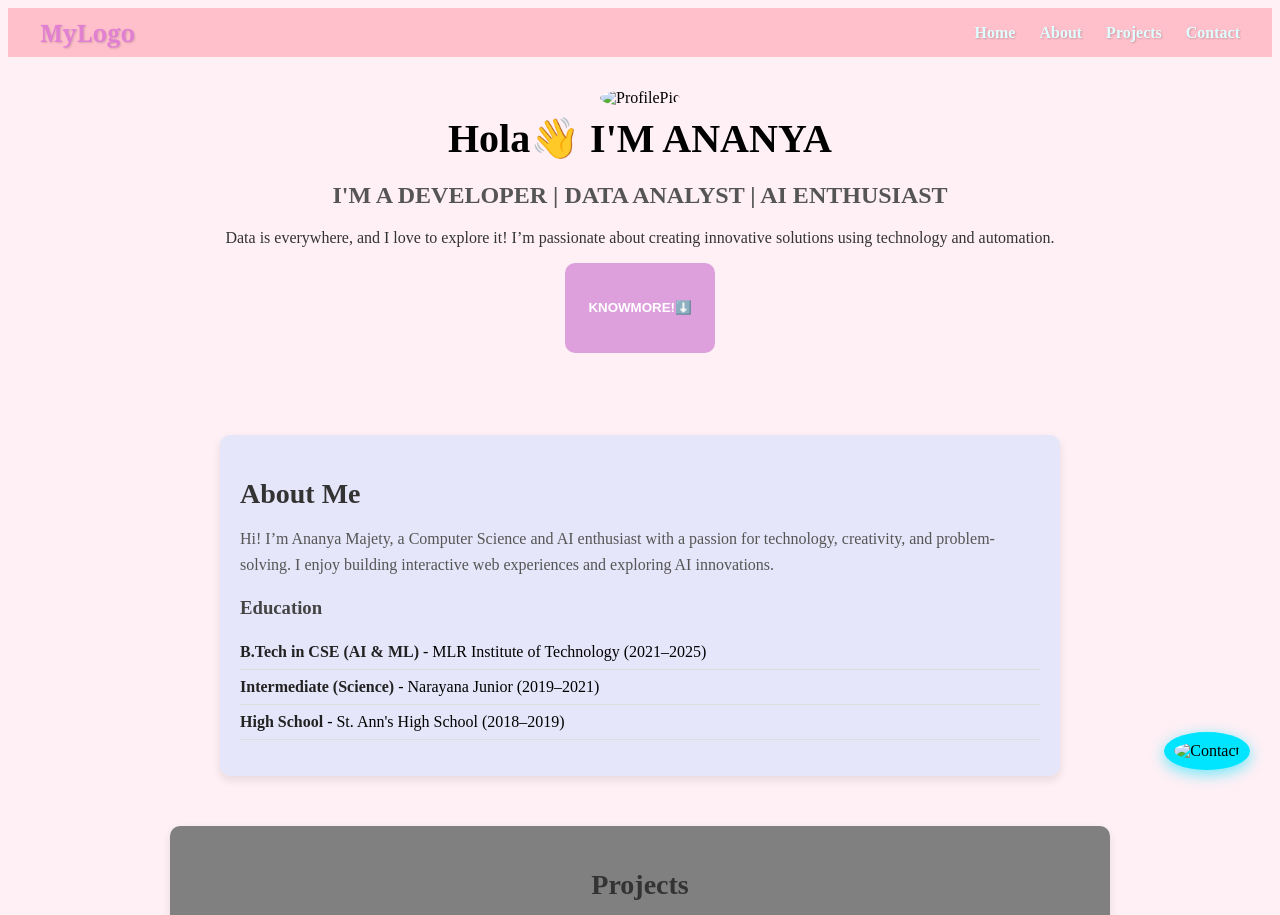
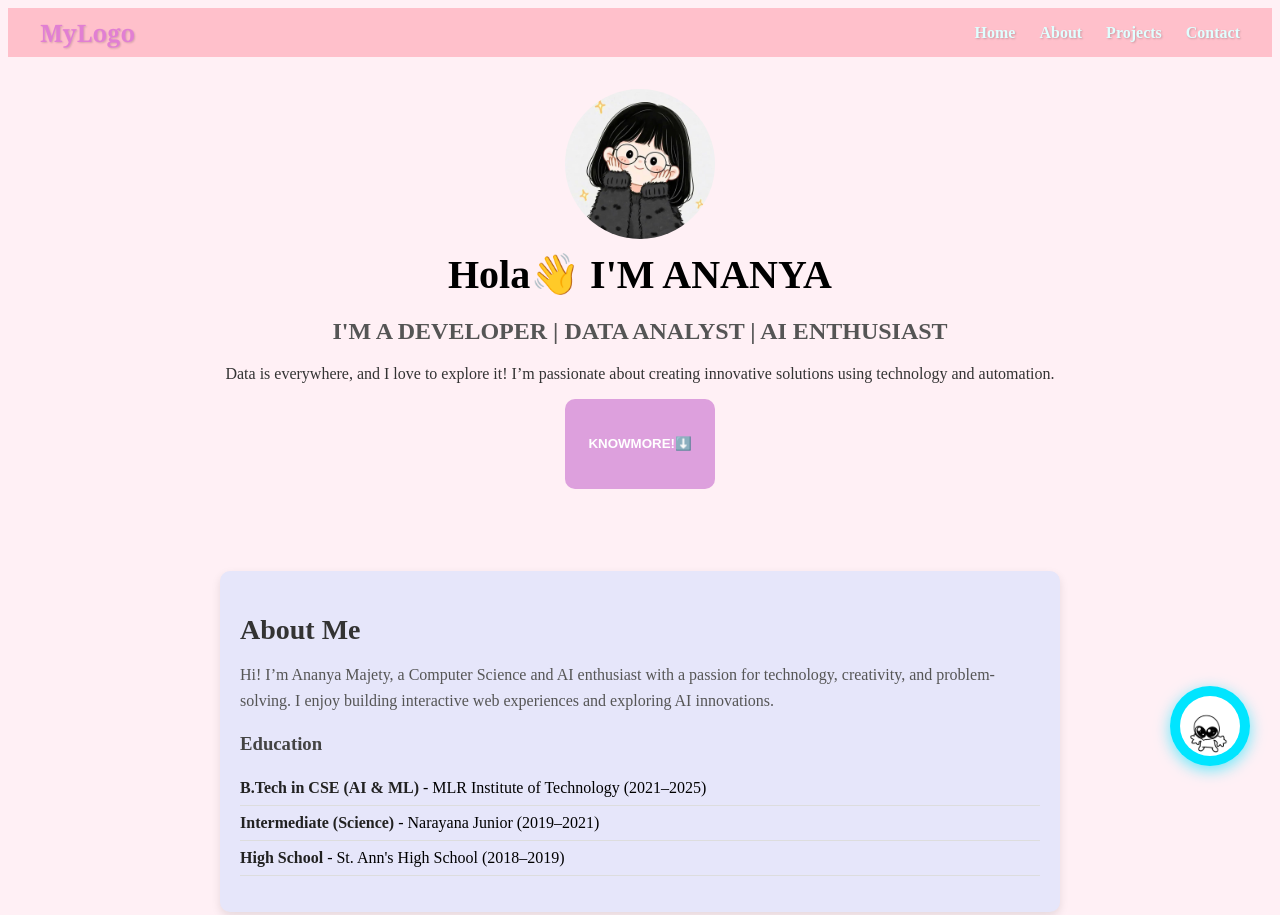
Before and after one commit to ananyamajety/Mine, a plain HTML site: page index.html in a window 1280 px wide. Shown: the top 915 px of the page. Drawn offline with Linux system fonts and the light colour scheme.

Commit message:
Update index.html

```diff
--- a/index.html
+++ b/index.html
@@ -17,7 +17,7 @@
         </ul>
     </nav>
     <header class="hero">
-        <img src="myjunk/pfp.jfif" alt="ProfilePic" id="pfp" class="pfp" onclick="OpenPopUp()">
+        <img src="pfp.jfif" alt="ProfilePic" id="pfp" class="pfp" onclick="OpenPopUp()">
         <h1>Hola👋 I'M ANANYA</h1>
         <H2 id="typing-text">I'M A DEVELOPER | DATA ANALYST | AI ENTHUSIAST</H2>
         <p>Data is everywhere, and I love to explore it! I’m passionate about creating innovative solutions using technology and automation.</p>
@@ -81,7 +81,7 @@
     </footer>
     <!-- Floating Button -->
     <div class="floating-menu">
-        <img src="myjunk/bot.jfif" alt="Contact" id="menu-btn">
+        <img src="bot.jfif" alt="Contact" id="menu-btn">
         <div class="menu-circle" id="menu-circle">
             <a href="https://linkedin.com" target="_blank" class="menu-item"><img src="linkedin.png" alt="LinkedIn"></a>
             <a href="https://github.com" target="_blank" class="menu-item"><img src="github.png" alt="GitHub"></a>
@@ -96,4 +96,5 @@
 
     <script src="script.js"></script>
 </body>
+
 </html>
```
